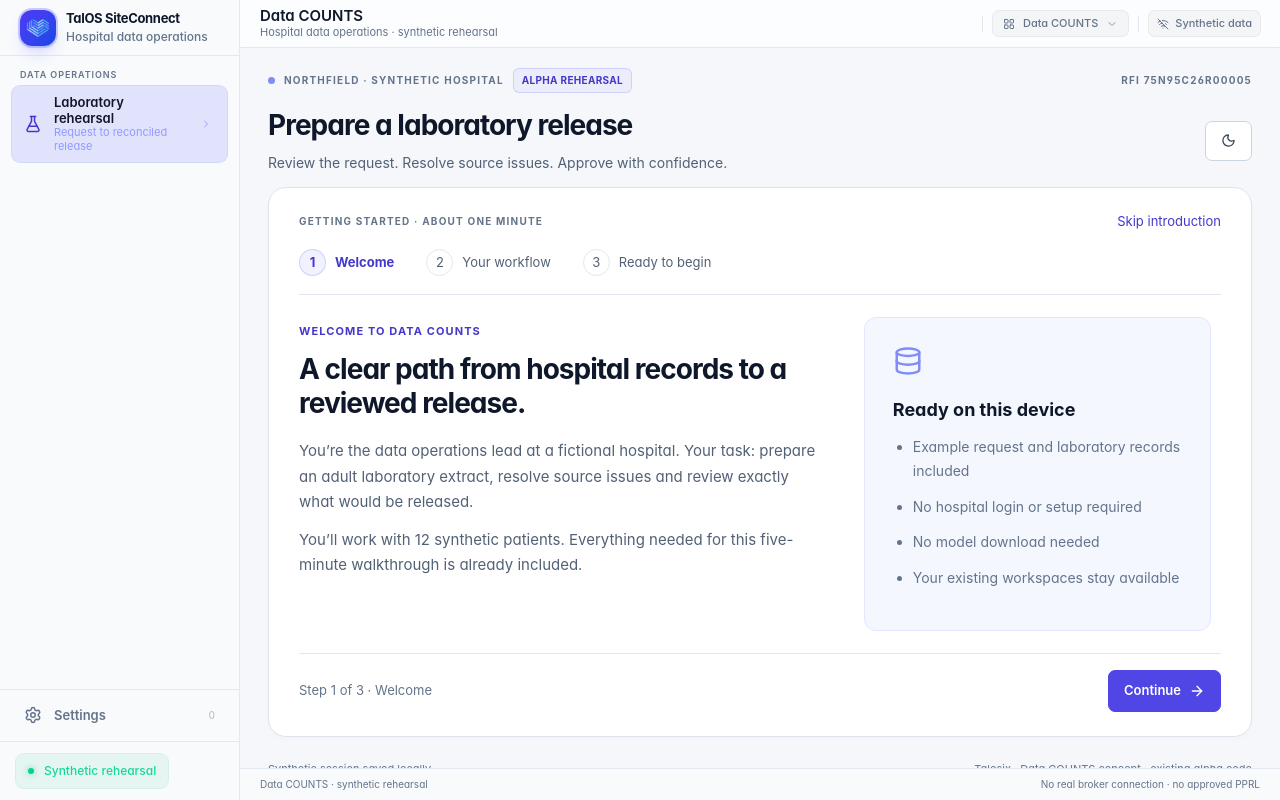
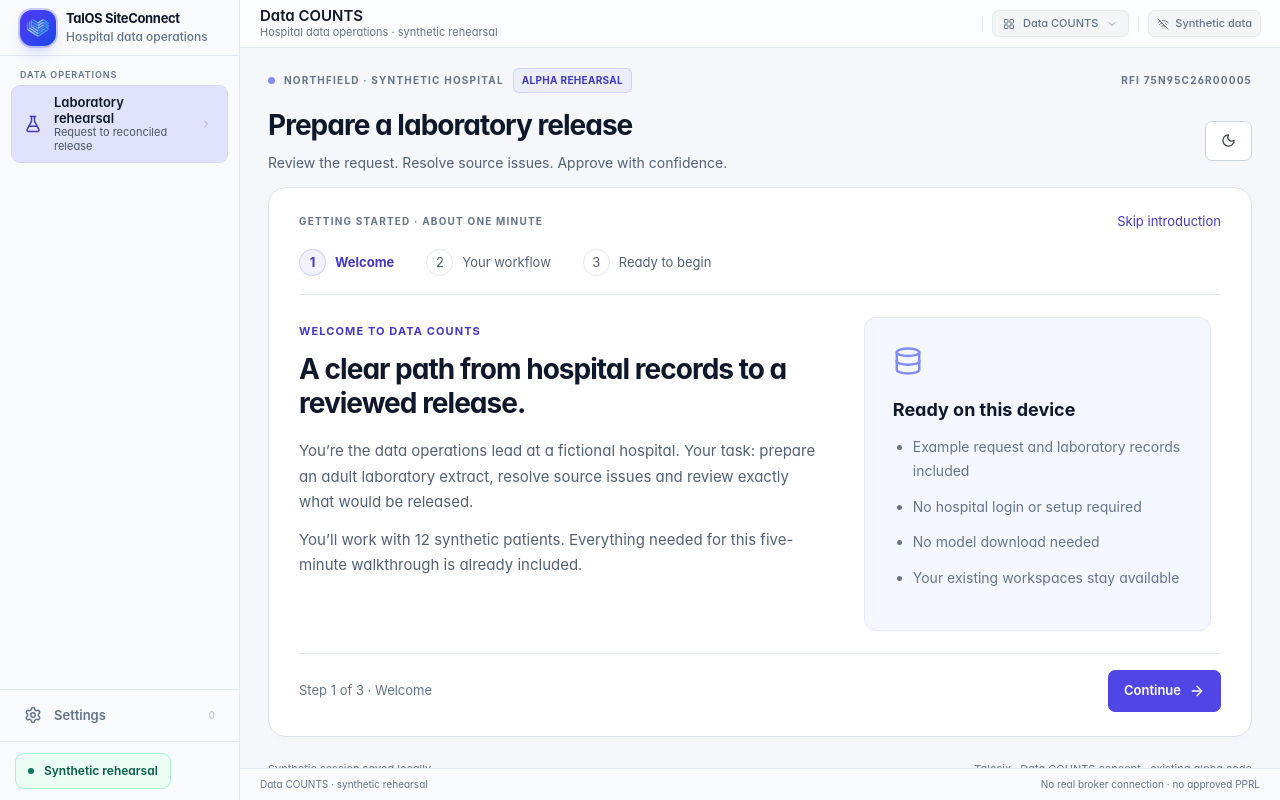
Before and after one commit to nroze22/t6-siteconnect, a React (Vite) app: page / in a window 1280 px wide. Built offline with nearby package versions, Linux system fonts and the light colour scheme.

Commit message:
Strengthen light-mode sidebar label contrast

```diff
--- a/src/components/layout/Sidebar.tsx
+++ b/src/components/layout/Sidebar.tsx
@@ -205,7 +205,7 @@ export function Sidebar() {
                       <span className={`block text-[13px] font-semibold leading-tight ${isActive ? "text-heading" : "text-dim group-hover:text-body"}`}>
                         {item.label}
                       </span>
-                      <span className={`block text-[11px] leading-tight ${isActive ? "text-indigo-400/80" : "text-dim/60"}`}>
+                      <span className={`sidebar-item-hint block text-[11px] leading-tight ${isActive ? "text-indigo-400/80" : "text-dim/60"}`}>
                         {item.hint}
                       </span>
                     </div>
@@ -249,8 +249,8 @@ export function Sidebar() {
 
       {/* Security Footer */}
       <div className="border-t border-border px-4 py-3">
-        <Tooltip content="Zero data leaves this device. HIPAA-ready architecture." side="right">
-          <div className="flex items-center gap-2.5 rounded-lg bg-emerald-500/8 px-3 py-2 ring-1 ring-emerald-500/15">
+        <Tooltip content={currentMode === "data-counts" ? "Synthetic example records only. Broker delivery is simulated." : "Local processing workspace. Review configured integrations before using sensitive data."} side="right">
+          <div className="sidebar-status-badge flex items-center gap-2.5 rounded-lg bg-emerald-500/8 px-3 py-2 ring-1 ring-emerald-500/15">
             <div className="h-1.5 w-1.5 rounded-full bg-emerald-400 shadow-[0_0_6px_rgba(16,185,129,0.6)]" />
             <span className="text-[12px] font-medium text-emerald-400/90">
               {currentMode === 'data-counts' ? 'Synthetic rehearsal' : '100% On-Premise'}
--- a/src/styles/globals.css
+++ b/src/styles/globals.css
@@ -536,3 +536,9 @@
     animation: none !important;
   }
 }
+
+/* Keep sidebar context legible on pale surfaces. */
+.light .sidebar-item-hint { color: #475569; opacity: 1; }
+.light .sidebar-status-badge { background: #ecfdf5; box-shadow: 0 0 0 1px #a7f3d0; }
+.light .sidebar-status-badge span { color: #065f46; font-weight: 600; }
+.light .sidebar-status-badge > div { background: #047857; box-shadow: none; }
```
